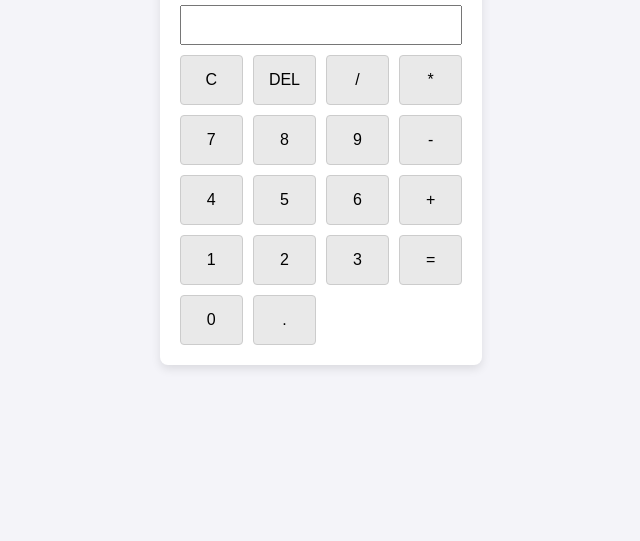
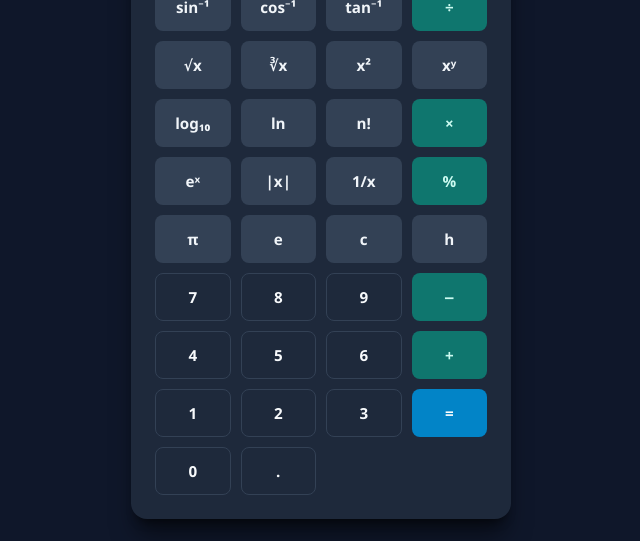
Before and after one commit to kaka2de/simple-calculator, a plain HTML site: page index.html in a window 1280 px wide. Shown: the part 259-800 px from the top of the page, without its empty margins (319-959 px from the left). Drawn offline with Linux system fonts and the light colour scheme.

Commit message:
Update index.html

```diff
--- a/index.html
+++ b/index.html
@@ -3,87 +3,225 @@
 <head>
   <meta charset="UTF-8">
   <meta name="viewport" content="width=device-width, initial-scale=1.0">
-  <title>Simple Calculator</title>
+  <title>Scientific Calculator</title>
   <style>
+    * {
+      box-sizing: border-box;
+      margin: 0;
+      padding: 0;
+      font-family: 'Segoe UI', Tahoma, Geneva, Verdana, sans-serif;
+    }
+
     body {
-      font-family: Arial, sans-serif;
       display: flex;
       justify-content: center;
       align-items: center;
-      height: 100vh;
-      margin: 0;
-      background-color: #f4f4f9;
+      min-height: 100vh;
+      background-color: #0f172a;
+      color: #f8fafc;
     }
+
     .calculator {
-      background: #ffffff;
-      padding: 20px;
-      border-radius: 8px;
-      box-shadow: 0 4px 10px rgba(0, 0, 0, 0.1);
-      text-align: center;
+      background: #1e293b;
+      padding: 24px;
+      border-radius: 16px;
+      box-shadow: 0 20px 25px -5px rgba(0, 0, 0, 0.5), 0 8px 10px -6px rgba(0, 0, 0, 0.5);
+      width: 380px;
     }
+
     #display {
       width: 100%;
-      height: 40px;
-      font-size: 1.2rem;
-      margin-bottom: 10px;
+      height: 60px;
+      background-color: #0f172a;
+      color: #38bdf8;
+      border: 1px solid #334155;
+      border-radius: 8px;
+      font-size: 1.5rem;
       text-align: right;
-      padding-right: 5px;
-      box-sizing: border-box;
+      padding: 12px 16px;
+      margin-bottom: 20px;
+      outline: none;
     }
+
     .buttons {
       display: grid;
       grid-template-columns: repeat(4, 1fr);
       gap: 10px;
     }
+
     button {
-      padding: 15px;
-      font-size: 1rem;
-      border: 1px solid #ccc;
-      border-radius: 4px;
+      height: 48px;
+      font-size: 0.95rem;
+      font-weight: 600;
+      border: none;
+      border-radius: 8px;
       cursor: pointer;
-      background: #e9e9e9;
+      background: #334155;
+      color: #f1f5f9;
+      display: flex;
+      justify-content: center;
+      align-items: center;
+      transition: all 0.15s ease-in-out;
     }
+
     button:hover {
-      background: #ddd;
+      background: #475569;
+    }
+
+    button:active {
+      transform: scale(0.96);
+    }
+
+    .btn-danger {
+      background: #7f1d1d;
+      color: #fca5a5;
+    }
+    .btn-danger:hover {
+      background: #991b1b;
+    }
+
+    .btn-op {
+      background: #0f766e;
+      color: #ccfbf1;
+    }
+    .btn-op:hover {
+      background: #115e59;
+    }
+
+    .btn-equals {
+      background: #0284c7;
+      color: #ffffff;
+    }
+    .btn-equals:hover {
+      background: #0369a1;
+    }
+
+    .btn-toggle {
+      background: #1e40af;
+      color: #bfdbfe;
+    }
+    .btn-toggle:hover {
+      background: #1d4ed8;
+    }
+
+    .btn-num {
+      background: #1e293b;
+      border: 1px solid #334155;
+      color: #f8fafc;
+    }
+    .btn-num:hover {
+      background: #334155;
+    }
+
+    svg {
+      width: 20px;
+      height: 20px;
+      fill: currentColor;
     }
   </style>
 </head>
 <body>
 
   <div class="calculator">
-    <h2>Simple Calculator</h2>
-    <input type="text" id="display" readonly>
+    <input type="text" id="display" readonly placeholder="0">
     <div class="buttons">
-      <button onclick="clearDisplay()">C</button>
-      <button onclick="deleteLast()">DEL</button>
-      <button onclick="appendValue('/')">/</button>
-      <button onclick="appendValue('*')">*</button>
+      <!-- Clear and Delete with Vector Icons -->
+      <button class="btn-danger" onclick="clearDisplay()" title="Clear All">
+        <svg viewBox="0 0 24 24"><path d="M19 4h-3.5l-1-1h-5l-1 1H5v2h14M6 19a2 2 0 0 0 2 2h8a2 2 0 0 0 2-2V7H6v12z"/></svg>
+      </button>
+      <button class="btn-danger" onclick="deleteLast()" title="Backspace">
+        <svg viewBox="0 0 24 24"><path d="M22 3H7c-.69 0-1.23.35-1.59.88L0 12l5.41 8.11c.36.53.9.89 1.59.89h15c1.1 0 2-.9 2-2V5c0-1.1-.9-2-2-2zm-3 12.59L17.59 17 14 13.41 10.41 17 9 15.59 12.59 12 9 8.41 10.41 7 14 10.59 17.59 7 19 8.41 15.41 12 19 15.59z"/></svg>
+      </button>
+      <button onclick="appendValue('(')">(</button>
+      <button onclick="appendValue(')')">)</button>
 
-      <button onclick="appendValue('7')">7</button>
-      <button onclick="appendValue('8')">8</button>
-      <button onclick="appendValue('9')">9</button>
-      <button onclick="appendValue('-')">-</button>
+      <!-- Angle Mode & Basic Trig -->
+      <button id="angleBtn" class="btn-toggle" onclick="toggleAngleMode()">DEG</button>
+      <button onclick="calculateTrig('sin')">sin</button>
+      <button onclick="calculateTrig('cos')">cos</button>
+      <button onclick="calculateTrig('tan')">tan</button>
 
-      <button onclick="appendValue('4')">4</button>
-      <button onclick="appendValue('5')">5</button>
-      <button onclick="appendValue('6')">6</button>
-      <button onclick="appendValue('+')">+</button>
+      <!-- Inverse Trig & Division -->
+      <button onclick="appendFunction('Math.asin(')">sin⁻¹</button>
+      <button onclick="appendFunction('Math.acos(')">cos⁻¹</button>
+      <button onclick="appendFunction('Math.atan(')">tan⁻¹</button>
+      <button class="btn-op" onclick="appendValue('/')">÷</button>
 
-      <button onclick="appendValue('1')">1</button>
-      <button onclick="appendValue('2')">2</button>
-      <button onclick="appendValue('3')">3</button>
-      <button onclick="calculate()">=</button>
+      <!-- Roots & Powers -->
+      <button onclick="appendFunction('Math.sqrt(')">√x</button>
+      <button onclick="appendFunction('Math.cbrt(')">∛x</button>
+      <button onclick="appendValue('**2')">x²</button>
+      <button onclick="appendValue('**')">xʸ</button>
 
-      <button onclick="appendValue('0')">0</button>
-      <button onclick="appendValue('.')">.</button>
+      <!-- Logarithms & Multiplication -->
+      <button onclick="appendFunction('Math.log10(')">log₁₀</button>
+      <button onclick="appendFunction('Math.log(')">ln</button>
+      <button onclick="calculateFactorial()">n!</button>
+      <button class="btn-op" onclick="appendValue('*')">×</button>
+
+      <!-- Advanced Functions -->
+      <button onclick="appendFunction('Math.exp(')">eˣ</button>
+      <button onclick="appendFunction('Math.abs(')">|x|</button>
+      <button onclick="appendValue('1/')">1/x</button>
+      <button class="btn-op" onclick="appendValue('/100')">%</button>
+
+      <!-- Physics Constants -->
+      <button onclick="appendValue('Math.PI')">π</button>
+      <button onclick="appendValue('Math.E')">e</button>
+      <button onclick="appendValue('299792458')">c</button>
+      <button onclick="appendValue('6.626e-34')">h</button>
+
+      <!-- Numpad & Subtraction -->
+      <button class="btn-num" onclick="appendValue('7')">7</button>
+      <button class="btn-num" onclick="appendValue('8')">8</button>
+      <button class="btn-num" onclick="appendValue('9')">9</button>
+      <button class="btn-op" onclick="appendValue('-')">−</button>
+
+      <!-- Numpad & Addition -->
+      <button class="btn-num" onclick="appendValue('4')">4</button>
+      <button class="btn-num" onclick="appendValue('5')">5</button>
+      <button class="btn-num" onclick="appendValue('6')">6</button>
+      <button class="btn-op" onclick="appendValue('+')">+</button>
+
+      <!-- Numpad & Equals -->
+      <button class="btn-num" onclick="appendValue('1')">1</button>
+      <button class="btn-num" onclick="appendValue('2')">2</button>
+      <button class="btn-num" onclick="appendValue('3')">3</button>
+      <button class="btn-equals" onclick="calculate()">=</button>
+
+      <!-- Zero & Decimal -->
+      <button class="btn-num" onclick="appendValue('0')">0</button>
+      <button class="btn-num" onclick="appendValue('.')">.</button>
     </div>
   </div>
 
   <script>
     const display = document.getElementById('display');
+    let isDegree = true;
+
+    function toggleAngleMode() {
+      isDegree = !isDegree;
+      document.getElementById('angleBtn').innerText = isDegree ? 'DEG' : 'RAD';
+    }
+
+    function calculateTrig(fn) {
+      try {
+        let val = parseFloat(display.value);
+        if (isNaN(val)) return;
+        let rad = isDegree ? (val * Math.PI) / 180 : val;
+        let res = Math[fn](rad);
+        display.value = parseFloat(res.toFixed(10));
+      } catch (e) {
+        display.value = 'Error';
+      }
+    }
 
     function appendValue(value) {
       display.value += value;
+    }
+
+    function appendFunction(fn) {
+      display.value += fn;
     }
 
     function clearDisplay() {
@@ -92,6 +230,23 @@
 
     function deleteLast() {
       display.value = display.value.slice(0, -1);
+    }
+
+    function calculateFactorial() {
+      try {
+        let num = parseInt(display.value);
+        if (isNaN(num) || num < 0) {
+          display.value = 'Error';
+          return;
+        }
+        let result = 1;
+        for (let i = 2; i <= num; i++) {
+          result *= i;
+        }
+        display.value = result;
+      } catch (error) {
+        display.value = 'Error';
+      }
     }
 
     function calculate() {
```
